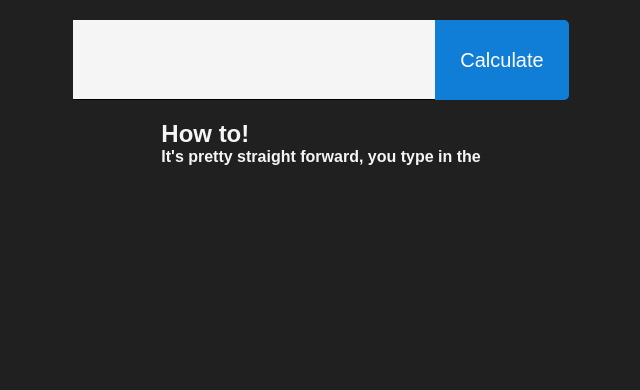
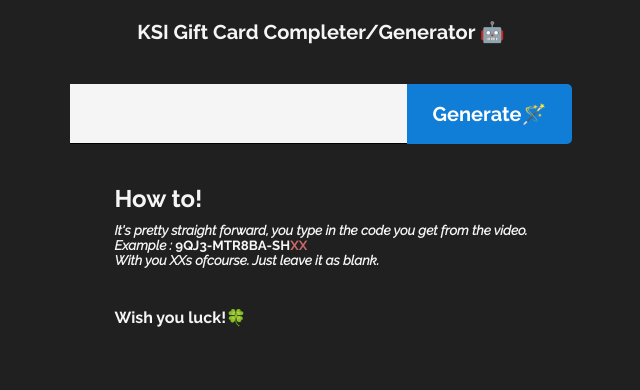
Before and after one commit to raizrazer/KSI-Code-Generator, a website built with Parcel: page index.html in a window 1280 px wide. Shown: the whole page, without its empty margins (319-959 px from the left). Built offline with nearby package versions, Linux system fonts and the light colour scheme.

Commit message:
SmallFix

```diff
--- a/index.html
+++ b/index.html
@@ -4,6 +4,13 @@
     <title>KSI Gift Card Generator</title>
     <meta charset="UTF-8" />
     <link rel="stylesheet" href="/styles.css" />
+
+
+    <link rel="preconnect" href="https://fonts.googleapis.com">
+<link rel="preconnect" href="https://fonts.gstatic.com" crossorigin>
+<link href="https://fonts.googleapis.com/css2?family=Raleway:ital,wght@0,700;1,400&display=swap" rel="stylesheet">
+
+
     <!-- Global site tag (gtag.js) - Google Analytics -->
     <script
       async
@@ -21,13 +28,19 @@
   </head>
 
   <body>
+    <div class="main_title">KSI Gift Card Completer/Generator 🤖</div>
     <div class="input-code">
       <input type="text" class="code" name="code" id="code" />
-      <button id="calc" type="submit">Calculate</button>
+      <button id="calc" type="submit">Generate🪄</button>
     </div>
-    <div class="howto">
+    <div class="howto" id="howto">
       <h2 id="title">How to!</h2>
-      <h4 id="details">It's pretty straight forward, you type in the </h4>
+      <h5 id="details" style="padding-top:10px;padding-bottom:0px;" >It's pretty straight forward, you type in the code you get from the video. <br>
+        Example : <span style="font-style: normal;">9QJ3-MTR8BA-SH<span style="color:rgb(196, 104, 104)">XX</span></span> <br>
+        With you XXs ofcourse. Just leave it as blank.
+      </h5>
+      <h4 style="padding-top:40px;padding-bottom:40px;">Wish you luck!🍀</h4>
+
     </div>
     <div id="app"></div>
     <!-- <table id="table"></table> -->
--- a/index.js
+++ b/index.js
@@ -11,6 +11,8 @@
   })
 
 function calc() {
+  let howto = document.getElementById("howto");
+  howto.classList.add("hide");
   let code = document.getElementById("code");
   let st = code.value.toUpperCase();
   console.log(st);
--- a/styles.css
+++ b/styles.css
@@ -2,6 +2,7 @@
   padding: 0px;
   margin: 0px;
   box-sizing: border-box;
+  font-family: 'Raleway', sans-serif;
 }
 body {
   background-color: rgb(32, 32, 32);
@@ -16,8 +17,9 @@
   justify-content: center;
   padding: 20px 0px;
   display: flex;
-  height: 120px;
-  width: 500px;
+  height: 100px;
+  min-width: 600px;
+  width: fit-content;
 }
 
 .code{
@@ -43,6 +45,8 @@
   color:white;
   border: none;
   background-color: rgb(16, 125, 214);
+  display: flex;
+  align-items: center;
 }
 button:hover{
   background-color: rgb(17, 94, 156);
@@ -85,6 +89,20 @@
   cursor: grabbing;
 } */
 
+.main_title{
+  display: flex;
+  font-size: 20px;
+  font-weight:bold;
+  padding:20px;
+  text-align: center;
+}
+.howto{
+  padding: 20px;
+}
+.howto #details{
+  font-style: italic;
+}
+
 [done = "true"] {
   background-color: #1361a0;
 }
@@ -92,3 +110,7 @@
 [done = "false"] {
   background-color: #12a059;
 }
+
+.hide{
+  display: none;
+}
```
